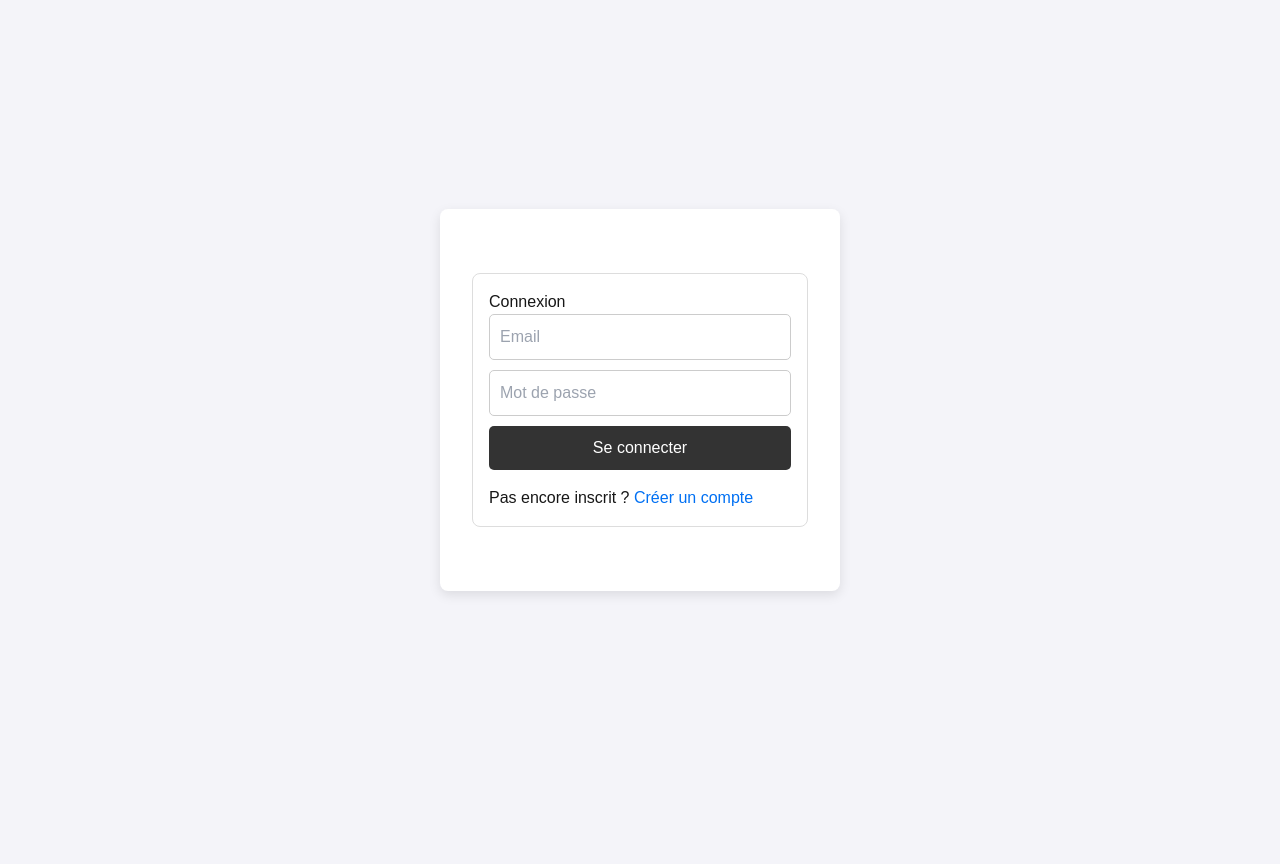
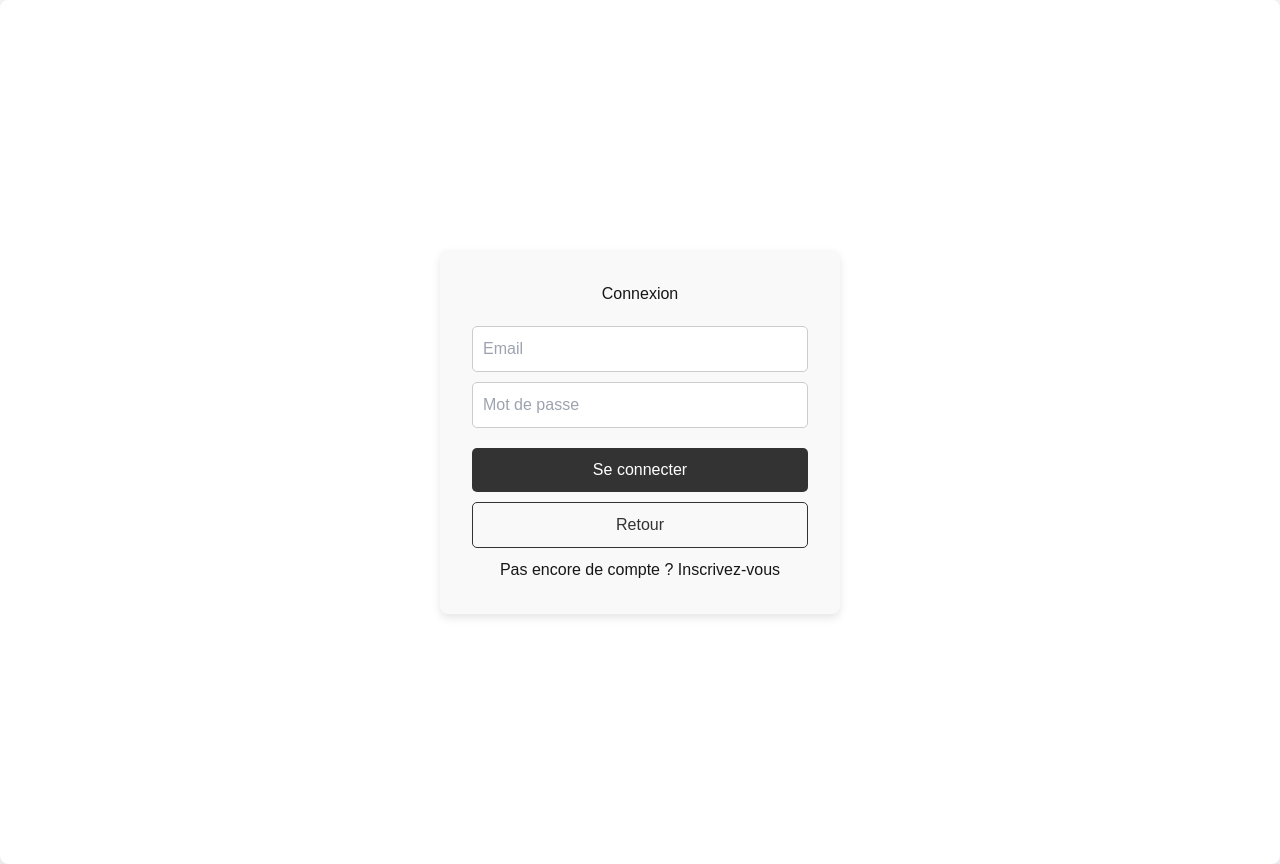
Before and after one commit to Suiidh/movie-scope, a Next.js app: page /login in a window 1280 px wide. Before the commit the page ends 800 px from the top, so only its background shows below. Built offline with nearby package versions, Linux system fonts and the light colour scheme.

Commit message:
bouton retour

```diff
--- a/src/app/login/layout.tsx
+++ b/src/app/login/layout.tsx
@@ -31,7 +31,6 @@ const layoutStyles = {
 };
 
 const containerStyles = {
-    maxWidth: '400px',
     width: '100%',
     backgroundColor: 'white',
     borderRadius: '8px',
--- a/src/app/login/page.tsx
+++ b/src/app/login/page.tsx
@@ -1,21 +1,19 @@
-// src/app/login/page.tsx
-"use client"; // Indique que ce fichier est un Client Component
+"use client"; // Utilisation comme Client Component
 
 import { useState } from 'react';
 import Link from 'next/link';
+import { useRouter } from 'next/navigation';
 
 export default function LoginPage() {
     const [email, setEmail] = useState('');
     const [password, setPassword] = useState('');
-
-    const handleLogin = () => {
-        // Logique de connexion à implémenter
-        console.log('Tentative de connexion:', email, password);
-    };
+    const router = useRouter();
 
     return (
-        <div style={{ maxWidth: '400px', margin: '2rem auto', padding: '1rem', border: '1px solid #ddd', borderRadius: '8px' }}>
-            <h1>Connexion</h1>
+        <div style={{ display: 'flex', justifyContent: 'center', alignItems: 'center', height: '100vh' }}>
+            <div style={{ width: '400px', padding: '2rem', borderRadius: '8px', boxShadow: '0 4px 8px rgba(0, 0, 0, 0.1)', backgroundColor: '#f9f9f9' }}>
+                <h1 style={{ textAlign: 'center', marginBottom: '20px' }}>Connexion</h1>
+                <form>
                     <input
                         type="email"
                         placeholder="Email"
@@ -28,17 +26,19 @@ export default function LoginPage() {
                         placeholder="Mot de passe"
                         value={password}
                         onChange={(e) => setPassword(e.target.value)}
-                style={{ width: '100%', padding: '10px', marginBottom: '10px', borderRadius: '5px', border: '1px solid #ccc' }}
+                        style={{ width: '100%', padding: '10px', marginBottom: '20px', borderRadius: '5px', border: '1px solid #ccc' }}
                     />
-            <button
-                onClick={handleLogin}
-                style={{ width: '100%', padding: '10px', borderRadius: '5px', backgroundColor: '#333', color: 'white', border: 'none' }}
-            >
+                    <button type="submit" style={{ width: '100%', padding: '10px', backgroundColor: '#333', color: 'white', borderRadius: '5px', border: 'none' }}>
                         Se connecter
                     </button>
-            <p style={{ marginTop: '1rem' }}>
-                Pas encore inscrit ? <Link href="/register" style={{ color: '#0070f3' }}>Créer un compte</Link>
+                </form>
+                <button onClick={() => router.back()} style={{ marginTop: '10px', width: '100%', padding: '10px', border: '1px solid #333', borderRadius: '5px', backgroundColor: 'transparent', color: '#333' }}>
+                    Retour
+                </button>
+                <p style={{ textAlign: 'center', marginTop: '10px' }}>
+                    Pas encore de compte ? <Link href="/register">Inscrivez-vous</Link>
                 </p>
+            </div>
         </div>
     );
 }
--- a/src/app/register/page.tsx
+++ b/src/app/register/page.tsx
@@ -2,12 +2,14 @@
 
 import { useState } from 'react';
 import Link from 'next/link';
+import { useRouter } from 'next/navigation';
 
 export default function RegisterPage() {
     const [username, setUsername] = useState('');
     const [email, setEmail] = useState('');
     const [password, setPassword] = useState('');
     const [confirmPassword, setConfirmPassword] = useState('');
+    const router = useRouter();
 
     const handleSubmit = (e: React.FormEvent) => {
         e.preventDefault();
@@ -76,6 +78,21 @@ export default function RegisterPage() {
                 >
                     S'inscrire
                 </button>
+                <button
+                    type="button"
+                    onClick={() => router.back()}
+                    style={{
+                        marginTop: '10px',
+                        padding: '10px',
+                        border: '1px solid #333',
+                        borderRadius: '5px',
+                        backgroundColor: 'transparent',
+                        color: '#333',
+                        cursor: 'pointer',
+                    }}
+                >
+                    Retour
+                </button>
                 <p style={{ marginTop: '1rem', textAlign: 'center' }}>
                     Déjà un compte ? <Link href="/login" style={{ color: '#333', textDecoration: 'underline' }}>Connectez-vous</Link>
                 </p>
```
Lines whose indentation alone changed are shown as unchanged.
